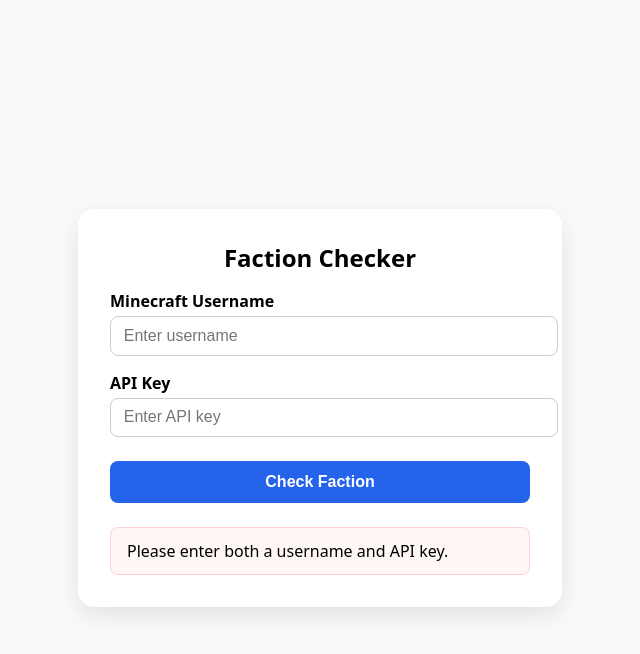
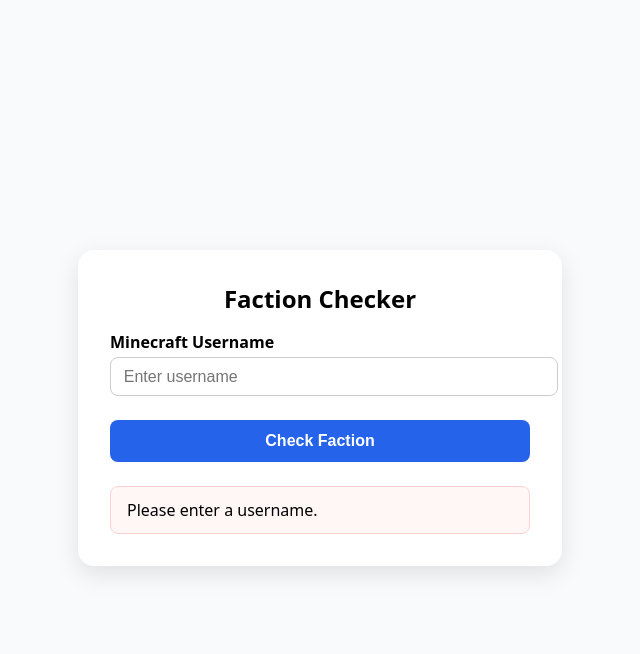
Before and after one commit to hon0r3d1/Discardian, a plain HTML site: page faction-checker.html in a window 1280 px wide. Both pictures are taken after a click on the button "Check Faction". Shown: the whole page, without its empty margins (320-960 px from the left). Drawn offline with Linux system fonts and the light colour scheme.

Commit message:
Update faction-checker.html
only needs username now

```diff
--- a/faction-checker.html
+++ b/faction-checker.html
@@ -62,19 +62,18 @@
     <label for="name">Minecraft Username</label>
     <input id="name" placeholder="Enter username" required />
 
-    <label for="key">API Key</label>
-    <input id="key" type="password" placeholder="Enter API key" required />
-
     <button id="checkBtn">Check Faction</button>
 
     <div id="out"></div>
   </div>
 
   <script>
-    // 👇 Replace with your Apps Script Web App URL
+    // 👇 Your Apps Script Web App URL
     const API_URL = 'https://script.google.com/macros/s/AKfycbyu5t0xjr2-2xKAuiPFwJfqt0HSocycxdEzESkYnE5MQK1s-T4EHM-jrtO2Ql-vScEs/exec';
+    // 👇 Baked-in API Key
+    const API_KEY = 'gojoslimitless';
 
-    // JSONP callback function (Apps Script calls this)
+    // JSONP callback
     function handleResponse(data) {
       const out = document.getElementById('out');
       if (!data.ok) {
@@ -97,21 +96,20 @@
 
     document.getElementById('checkBtn').addEventListener('click', () => {
       const name = document.getElementById('name').value.trim();
-      const key = document.getElementById('key').value.trim();
       const out = document.getElementById('out');
 
-      if (!name || !key) {
+      if (!name) {
         out.className = 'err';
-        out.textContent = 'Please enter both a username and API key.';
+        out.textContent = 'Please enter a username.';
         return;
       }
 
       out.className = '';
       out.textContent = 'Checking…';
 
-      // Create JSONP request by injecting <script>
+      // Inject <script> for JSONP
       const script = document.createElement('script');
-      script.src = `${API_URL}?name=${encodeURIComponent(name)}&key=${encodeURIComponent(key)}&callback=handleResponse`;
+      script.src = `${API_URL}?name=${encodeURIComponent(name)}&key=${encodeURIComponent(API_KEY)}&callback=handleResponse`;
       document.body.appendChild(script);
     });
   </script>
```
